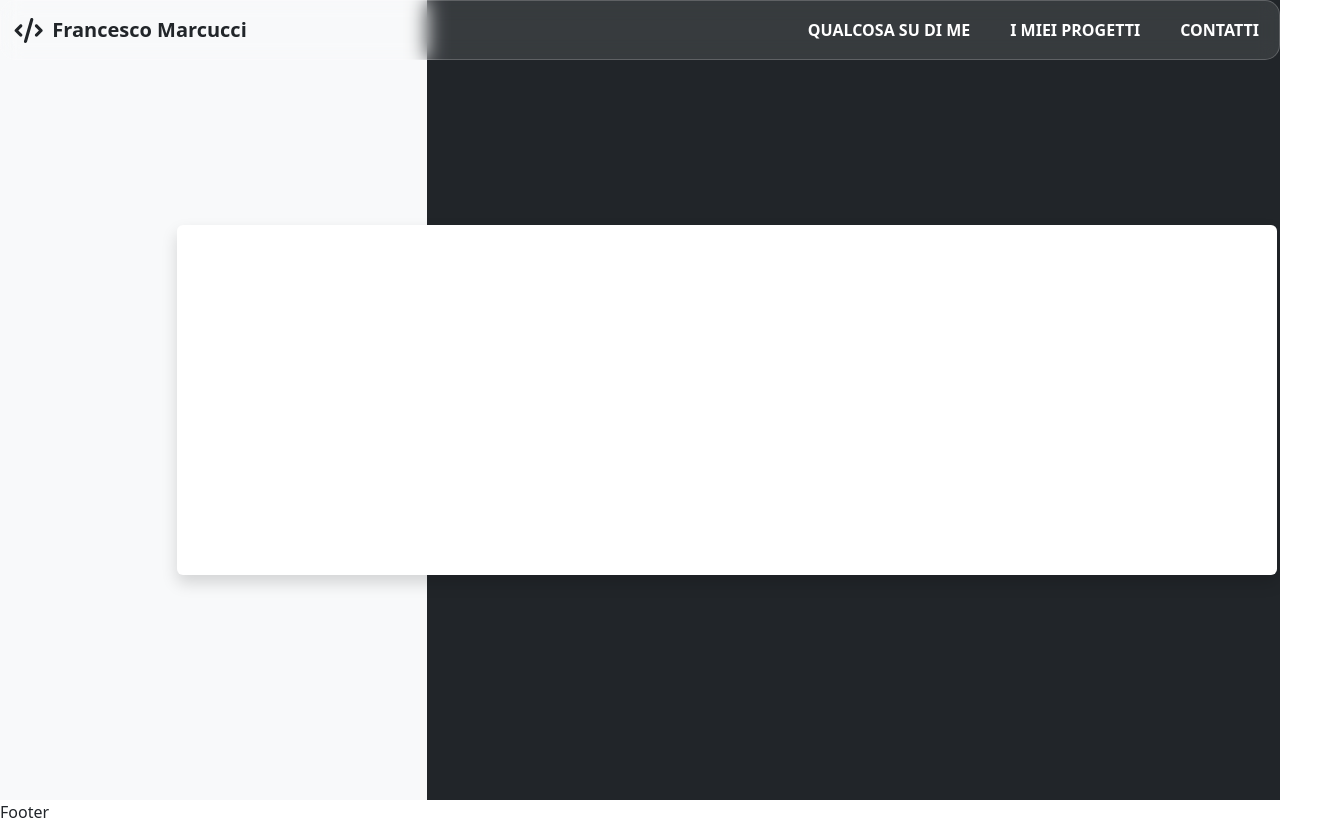
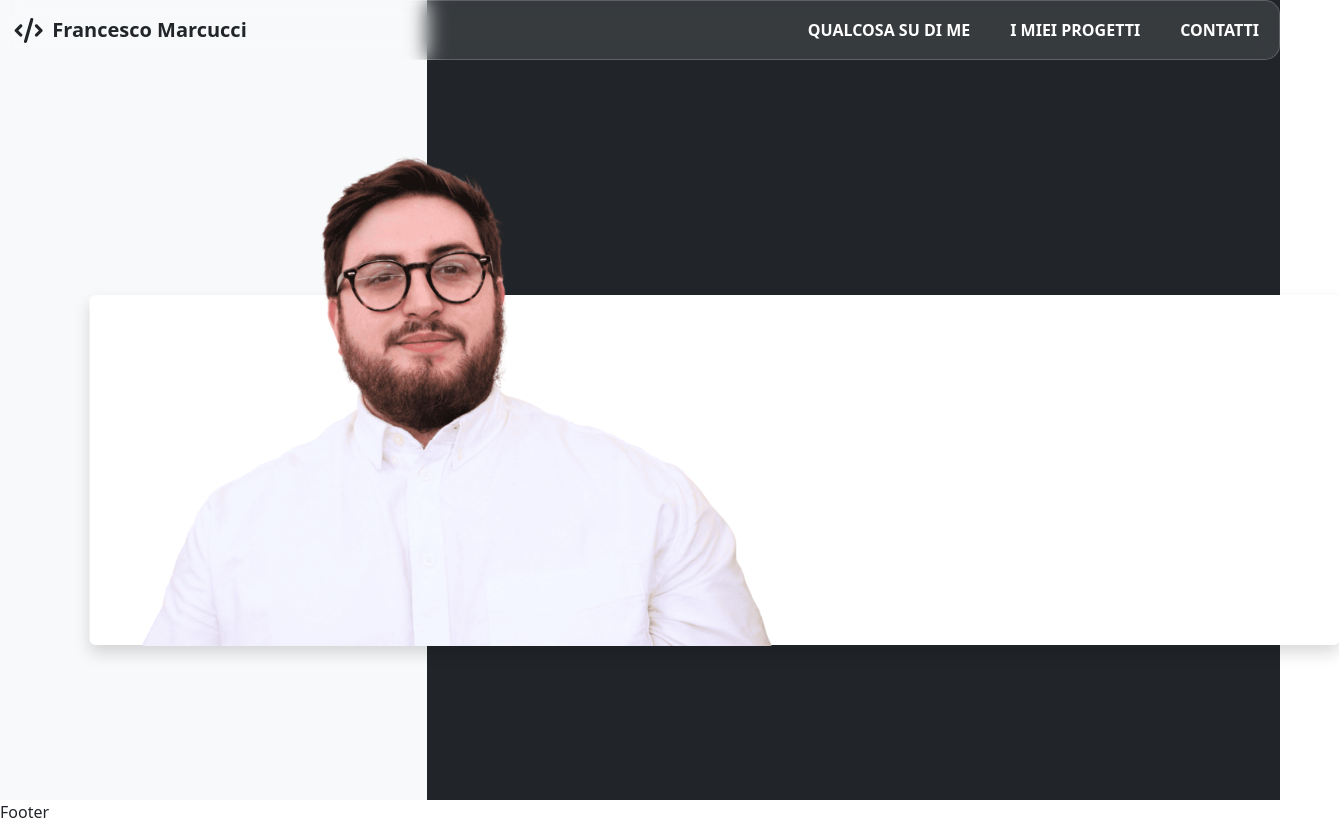
Before and after one commit to Marcucci-Francesco/portfolio, a React (Vite) app: page / in a window 1280 px wide. Shown: the whole page, 1339 px wide, since content can reach past the window. Built offline with nearby package versions, Linux system fonts and the light colour scheme.

Commit message:
[feat] add image in homepage

```diff
--- a/src/pages/Homepage.jsx
+++ b/src/pages/Homepage.jsx
@@ -12,14 +12,23 @@ const Homepage = () => {
       <div
         className="bg-white position-absolute shadow rounded"
         style={{
-          width: '1100px',
+          width: '1250px',
           height: '350px',
           top: '50%',
           left: 'calc(33.33% - 250px)',
-          transform: 'translateY(-50%)',
+          transform: 'translate(-7%, -30%)',
           zIndex: 10
         }}
       >
+        <img src="me.png" alt="me" className="position-absolute"
+          style={{
+            width: '750px',
+            height: '550px',
+            top: '50%',
+            left: 'calc(33.33% - 250px)',
+            transform: 'translate(-24%, -68%)',
+            zIndex: 10
+          }} />
       </div>
     </main>
   )
```
Also changed, not shown: public/me.png (added).
